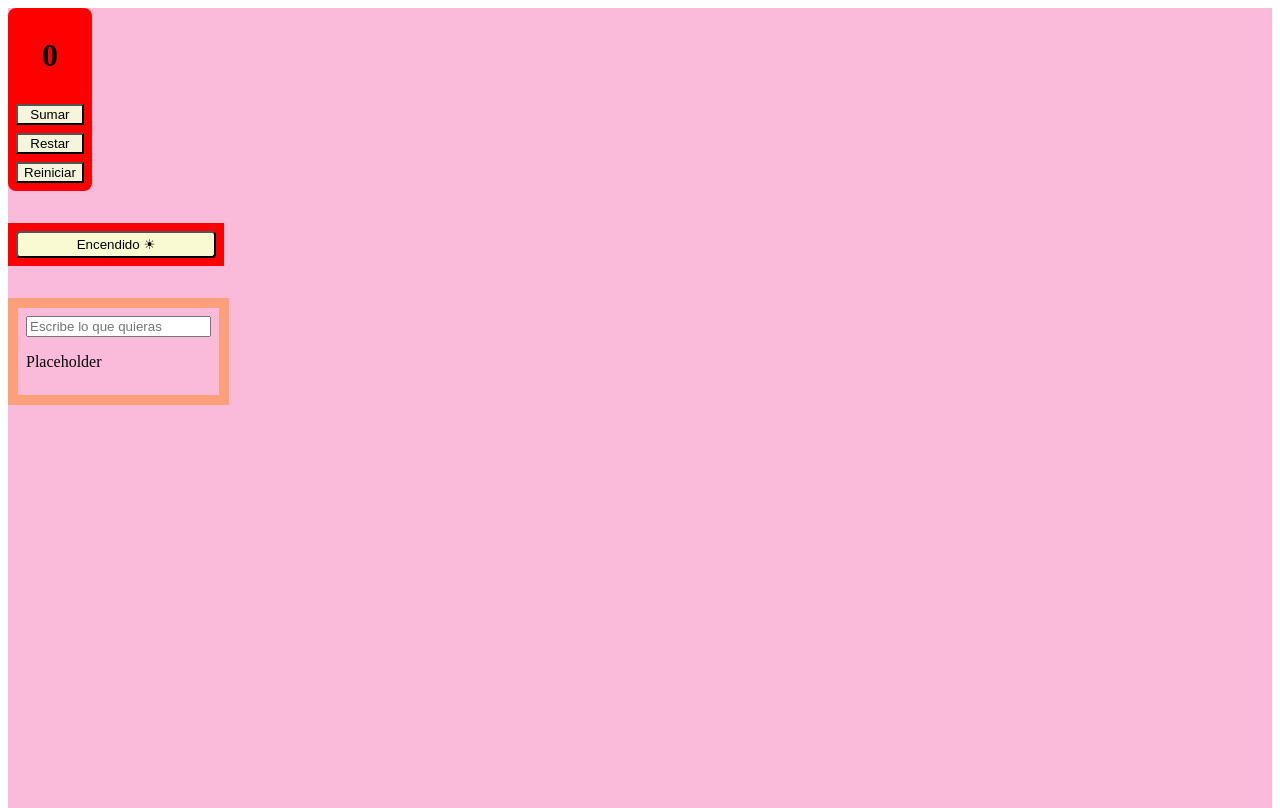
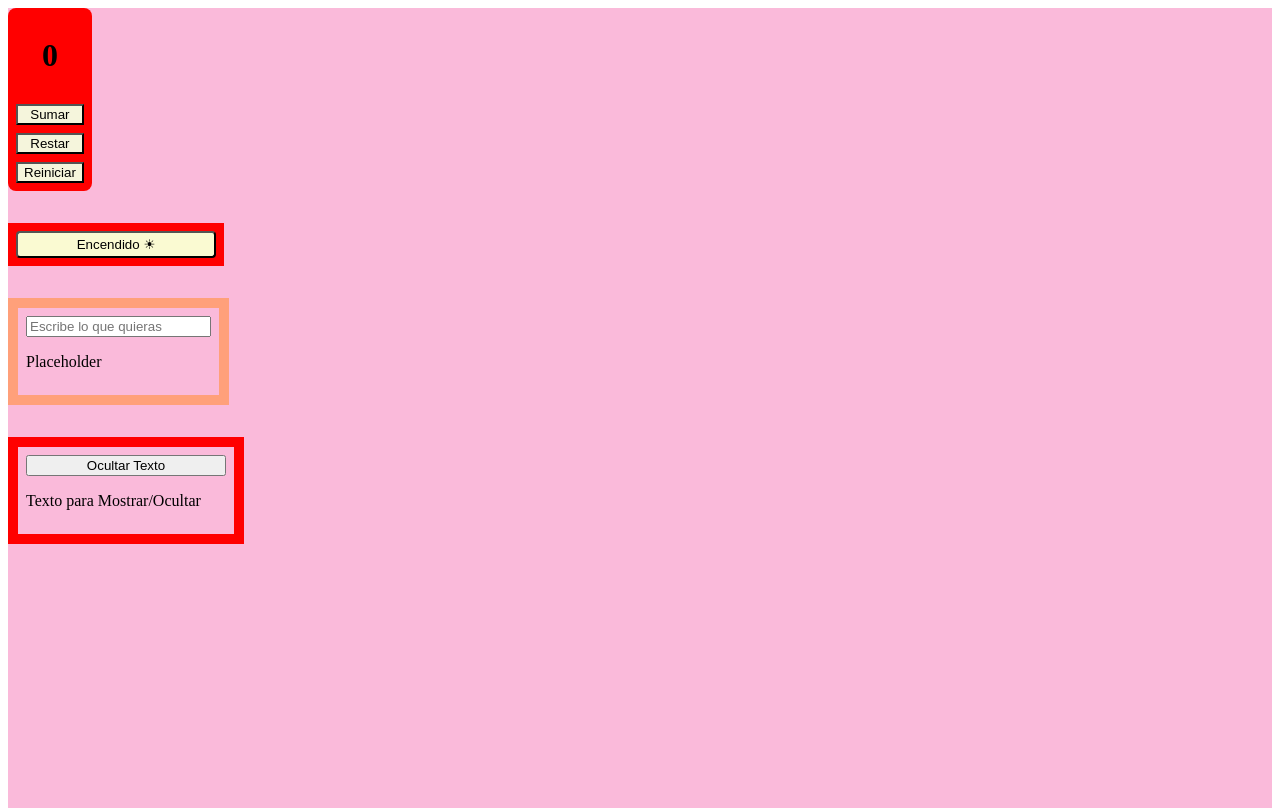
Before and after one commit to javier-ibanez-vizuete/react-usestate, a React (Vite) app: page / in a window 1280 px wide. Built offline with nearby package versions, Linux system fonts and the light colour scheme.

Commit message:
feat(app): add ShowText to components

```diff
--- a/src/App.jsx
+++ b/src/App.jsx
@@ -2,6 +2,7 @@ import { useState } from "react";
 import { SimpleCounter } from "./components/SimpleCounter/SimpleCounter";
 import { ToggleButton } from "./components/ToggleButton/ToggleButton";
 import { TextBox } from "./components/TextBoX/TextBox";
+import { ShowText } from "./components/ShowText/ShowText";
 
 export const App = () => {
 	const [count, setCount] = useState(0);
@@ -11,6 +12,7 @@ export const App = () => {
 			<SimpleCounter />
 			<ToggleButton />
 			<TextBox />
+			<ShowText />
 		</>
 	);
 };
--- /dev/null
+++ b/src/components/ShowText/ShowText.css
@@ -0,0 +1,8 @@
+.show-text-container {
+	display: flex;
+	flex-direction: column;
+
+	padding: 8px;
+	border: 10px solid red;
+	min-width: 200px;
+}
--- /dev/null
+++ b/src/components/ShowText/ShowText.jsx
@@ -0,0 +1,14 @@
+import { useState } from "react";
+import "./ShowText.css";
+
+export const ShowText = () => {
+	const [handleButton, setHandleButton] = useState(true);
+	const btnSwitcher = () => setHandleButton(!handleButton);
+
+	return (
+		<div className="show-text-container">
+			<button onClick={btnSwitcher}>{handleButton ? "Ocultar Texto" : "Mostrar Texto"}</button>
+			{handleButton && <p>Texto para Mostrar/Ocultar</p>}
+		</div>
+	);
+};
--- a/src/components/TextBoX/TextBox.jsx
+++ b/src/components/TextBoX/TextBox.jsx
@@ -2,7 +2,7 @@ import { useState } from "react";
 import "./TextBox.css";
 
 export const TextBox = () => {
-	const [texto, setTexto] = useState("Placeholder");
+	const [text, setText] = useState("Placeholder");
 
 	return (
 		<div className="textbox-container">
@@ -12,10 +12,10 @@ export const TextBox = () => {
 				id="input-textbox"
                 placeholder="Escribe lo que quieras"
 				onChange={(event) => {
-					setTexto(event.target.value);
+					setText(event.target.value);
 				}}
 			/>
-			<p>{texto}</p>
+			<p>{text}</p>
 		</div>
 	);
 };
```
